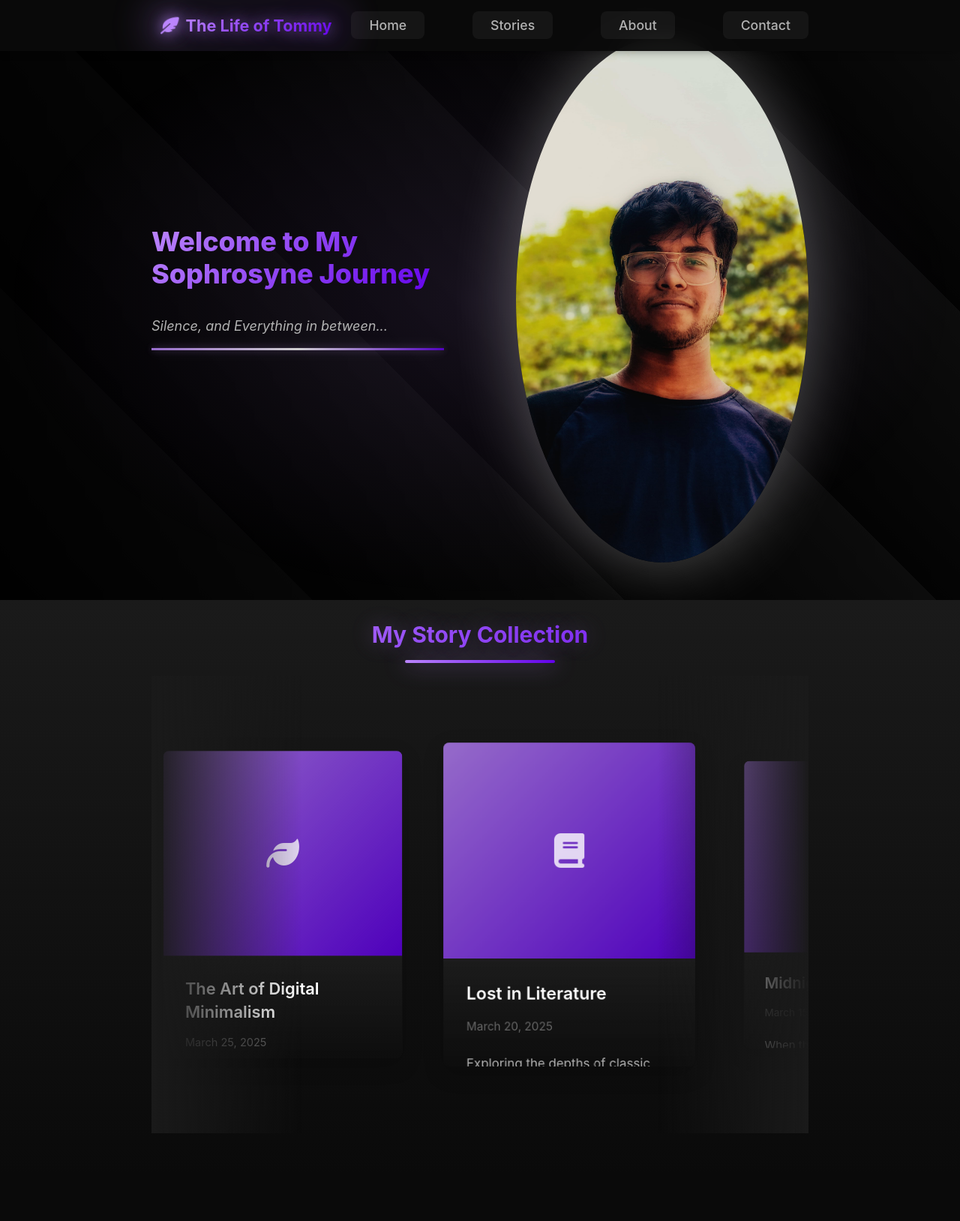
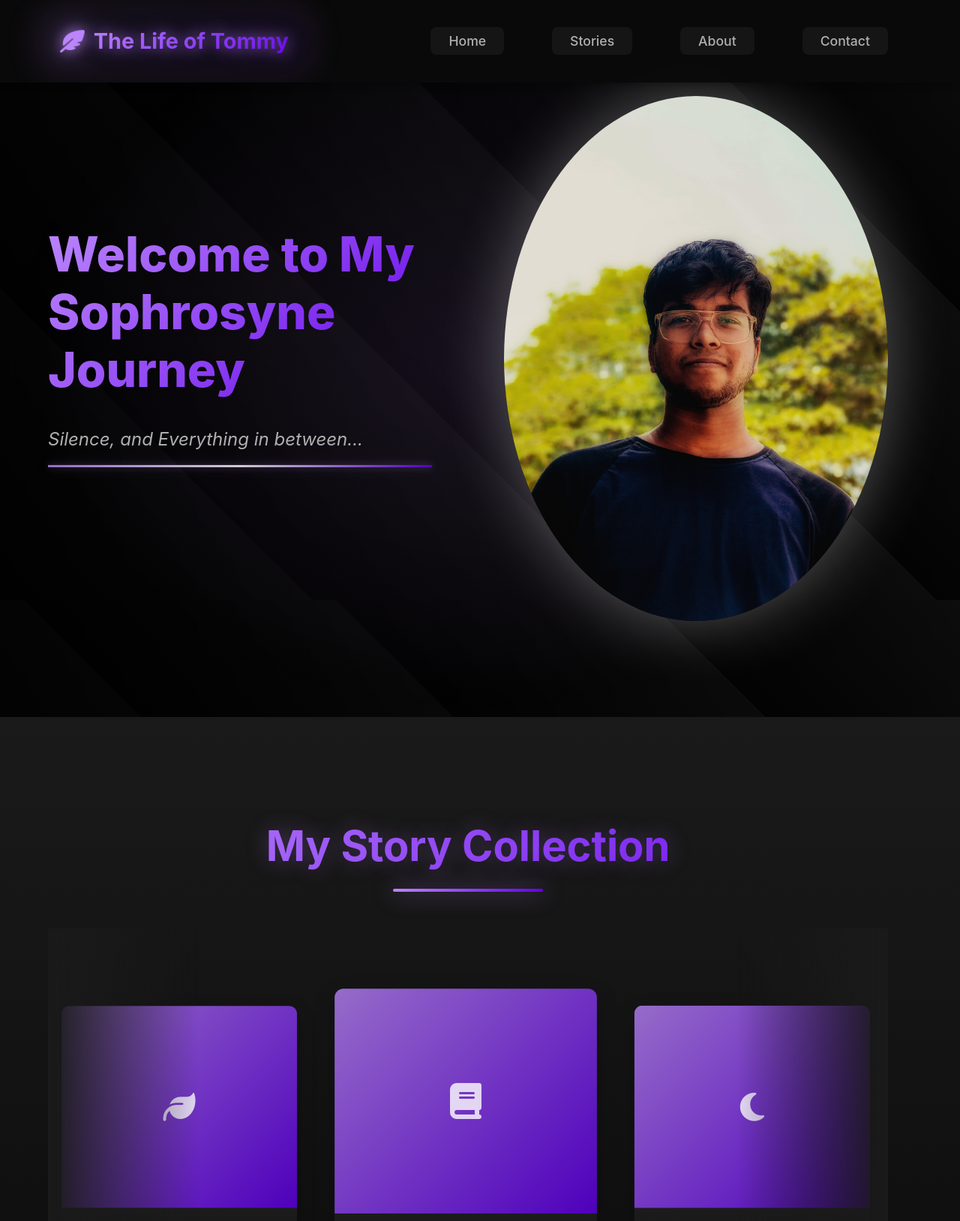
Before and after one commit to Silly-Goose-duh/Blog.github.io, a plain HTML site: page index.html in a window 1280 px wide. Shown: the top 1628 px of the page at 75% size. Drawn offline with Linux system fonts and the light colour scheme.

Commit message:
Revert "reduced the size of the website"
This reverts commit a890de15ac2f591bda744ae5f0c75a6fd861837c.

```diff
--- a/style.css
+++ b/style.css
@@ -1,25 +1,18 @@
 /* CSS Variables */
 :root {
-    --primary: #1a1a1a;
-    --secondary: #252525;
-    --accent: #bb86fc;
-    --text: #ffffff;
-    --text-secondary: #b3b3b3;
-    --border-radius: 8px;
-    --spacing-xs: 0.25rem;
-    --spacing-sm: 0.5rem;
-    --spacing-md: 0.75rem;
-    --spacing-lg: 1.125rem;
-    --spacing-xl: 1.5rem;
     --bg-primary: #0a0a0a;
     --bg-secondary: #1a1a1a;
     --bg-tertiary: #2a2a2a;
+    --text-primary: #ffffff;
+    --text-secondary: #b0b0b0;
     --text-muted: #666666;
+    --accent: #bb86fc;
     --accent-hover: #9966cc;
     --accent-dark: #6200ea;
     --gradient: linear-gradient(135deg, #bb86fc, #6200ea);
     --gradient-blue: linear-gradient(135deg, #4facfe 0%, #00f2fe 100%);
     --shadow: 0 10px 30px rgba(0, 0, 0, 0.3);
+    --border-radius: 12px;
     --transition: all 0.3s ease;
     --retro-gradient: linear-gradient(135deg, #4facfe 0%, #00f2fe 100%);
 }
@@ -36,24 +29,22 @@ html {
 }
 
 body {
-    font-family: 'Inter', sans-serif;
-    font-size: 14px;
-    line-height: 1.5;
-    margin: 0;
-    padding: 0;
-    background-color: var(--primary);
-    color: var(--text);
+    font-family: 'Inter', -apple-system, BlinkMacSystemFont, 'Segoe UI', sans-serif;
     background:
         linear-gradient(to right, rgba(0,0,0,0.9), rgba(0,0,0,0.7)),
         repeating-linear-gradient(45deg, #0a0a0a 0%, #1a1a1a 10%, #2a2a2a 20%);
     background-attachment: fixed;
+    color: var(--text-primary);
+    line-height: 1.6;
     overflow-x: hidden;
 }
 
 .container {
-    max-width: 900px;
+    width: 95%;
+    max-width: 1800px;
     margin: 0 auto;
-    padding: 0 var(--spacing-md);
+    padding-left: 0;
+    padding-right: 2rem;
 }
 
 /* Header Styles */
@@ -64,7 +55,7 @@ header {
     background: rgba(10, 10, 10, 0.95);
     backdrop-filter: blur(10px);
     z-index: 1000;
-    padding: var(--spacing-md) 0;
+    padding: 1.5rem 0;
     transition: var(--transition);
     box-shadow: 0 2px 10px rgba(0, 0, 0, 0.3);
     overflow: hidden;
@@ -79,11 +70,11 @@ nav {
 .logo {
     display: flex;
     align-items: center;
-    font-size: 1.35rem;
+    font-size: 1.8rem;
     font-weight: 700;
     color: var(--accent);
     position: relative;
-    padding: 0.375rem 0.75rem;
+    padding: 0.5rem 1rem;
     border-radius: var(--border-radius);
     transition: all 0.3s ease;
 }
@@ -106,8 +97,8 @@ nav {
 }
 
 .logo i {
-    margin-right: 0.6rem;
-    font-size: 1.5rem;
+    margin-right: 0.8rem;
+    font-size: 2rem;
     animation: featherGlow 3s ease-in-out infinite;
     position: relative;
 }
@@ -214,7 +205,7 @@ nav {
     align-items: center;
     background: radial-gradient(ellipse at center, rgba(187, 134, 252, 0.1) 0%, transparent 70%);
     position: relative;
-    padding: var(--spacing-xl) 0;
+    padding: 8rem 0;
 }
 
 .hero-content {
@@ -232,20 +223,20 @@ nav {
 }
 
 .hero h1 {
-    font-size: 2.25rem;
+    font-size: clamp(3rem, 5vw, 5rem);
     font-weight: 800;
     background: var(--gradient);
     -webkit-background-clip: text;
     -webkit-text-fill-color: transparent;
     background-clip: text;
-    margin-bottom: var(--spacing-md);
+    margin-bottom: 2rem;
     line-height: 1.2;
 }
 
 .hero-subtitle {
-    font-size: 1.125rem;
+    font-size: 1.5rem;
     color: var(--text-secondary);
-    margin-bottom: var(--spacing-lg);
+    margin-bottom: 3rem;
     line-height: 1.8;
     animation: fadeInUp 1s ease 0.2s both;
 }
@@ -315,7 +306,7 @@ nav {
 
 /* Stories Section */
 .stories-section {
-    padding: var(--spacing-xl) 0;
+    padding: 8rem 0;
     background: linear-gradient(to bottom, var(--bg-secondary), var(--bg-primary));
     position: relative;
     overflow: hidden;
@@ -323,9 +314,9 @@ nav {
 
 .section-title {
     text-align: center;
-    font-size: 1.875rem;
+    font-size: 3.5rem;
     font-weight: 700;
-    margin-bottom: var(--spacing-lg);
+    margin-bottom: 4rem;
     background: var(--gradient);
     -webkit-background-clip: text;
     -webkit-text-fill-color: transparent;
@@ -601,7 +592,7 @@ nav {
 
 /* About Section */
 .about-section {
-    padding: var(--spacing-xl) 0;
+    padding: 8rem 0;
     background: var(--bg-primary);
     animation: fadeIn 1s ease;
 }
@@ -619,8 +610,8 @@ nav {
 }
 
 .about-text h2 {
-    font-size: 1.875rem;
-    margin-bottom: var(--spacing-lg);
+    font-size: 3.5rem;
+    margin-bottom: 2rem;
     background: var(--gradient);
     -webkit-background-clip: text;
     -webkit-text-fill-color: transparent;
@@ -976,7 +967,7 @@ nav {
 /* Footer */
 footer {
     background: var(--bg-primary);
-    padding: var(--spacing-lg) 0 2rem;
+    padding: 6rem 0 2rem;
 }
 
 .footer-content {
@@ -1334,60 +1325,6 @@ footer {
     .logo::before {
         animation: logoPulse 2s ease-in-out infinite;
     }
-
-    body {
-        font-size: 13px;
-    }
-
-    .hero-text h1 {
-        font-size: 1.875rem;
-    }
-
-    .hero-subtitle {
-        font-size: 1rem;
-    }
-
-    .profile-pic {
-        width: 120px;
-        height: 120px;
-    }
-
-    .story-panel {
-        width: 180px;
-        height: 240px;
-    }
-
-    .story-panel img {
-        height: 120px;
-    }
-
-    .story-panel h3 {
-        font-size: 1rem;
-    }
-
-    .story-panel p {
-        font-size: 0.85rem;
-    }
-}
-
-@media (max-width: 480px) {
-    .hero-text h1 {
-        font-size: 1.5rem;
-    }
-
-    .profile-pic {
-        width: 100px;
-        height: 100px;
-    }
-
-    .story-panel {
-        width: 150px;
-        height: 200px;
-    }
-
-    .story-panel img {
-        height: 100px;
-    }
 }
 
 /* Custom Scrollbar */
@@ -1533,8 +1470,8 @@ footer {
 }
 
 .profile-pic {
-    width: 150px;
-    height: 150px;
+    width: 200px;
+    height: 200px;
     border-radius: 50%;
     object-fit: cover;
     border: 3px solid var(--accent);
```
